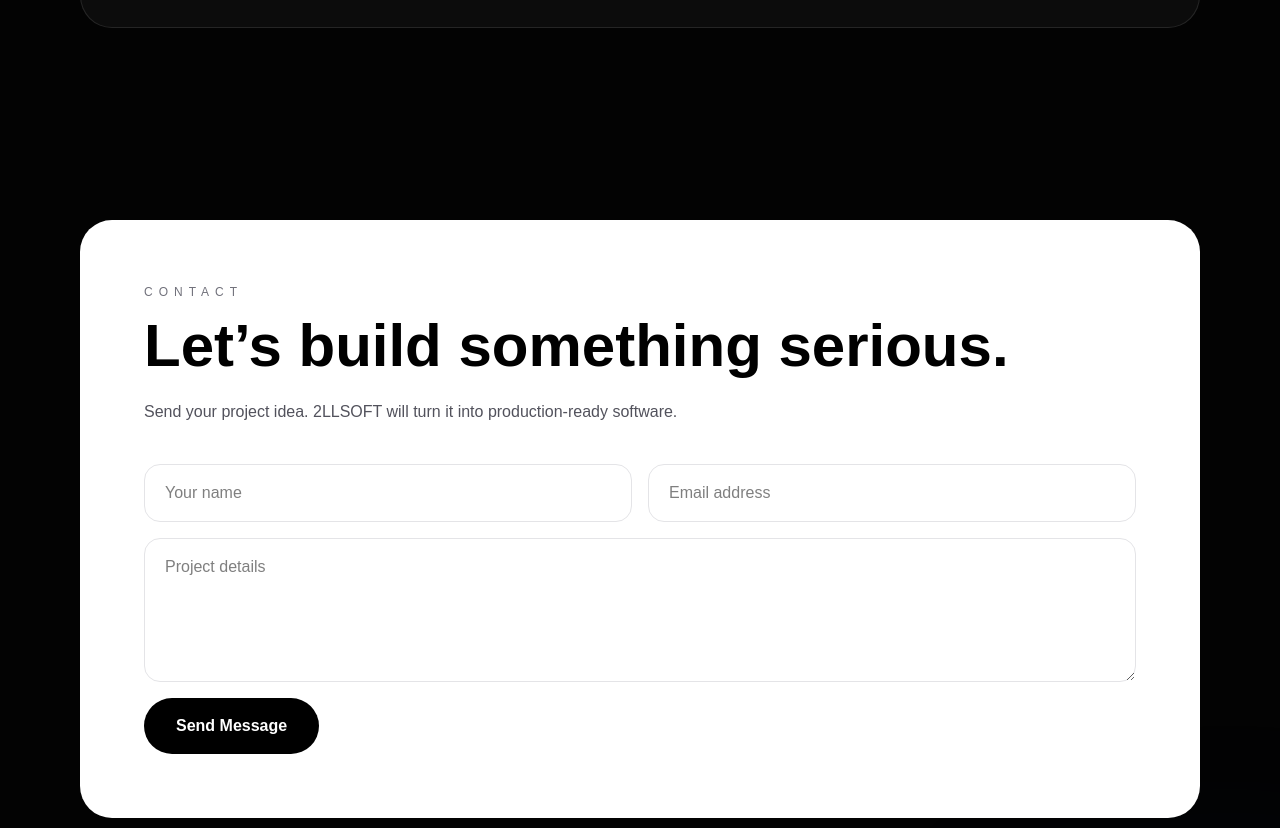
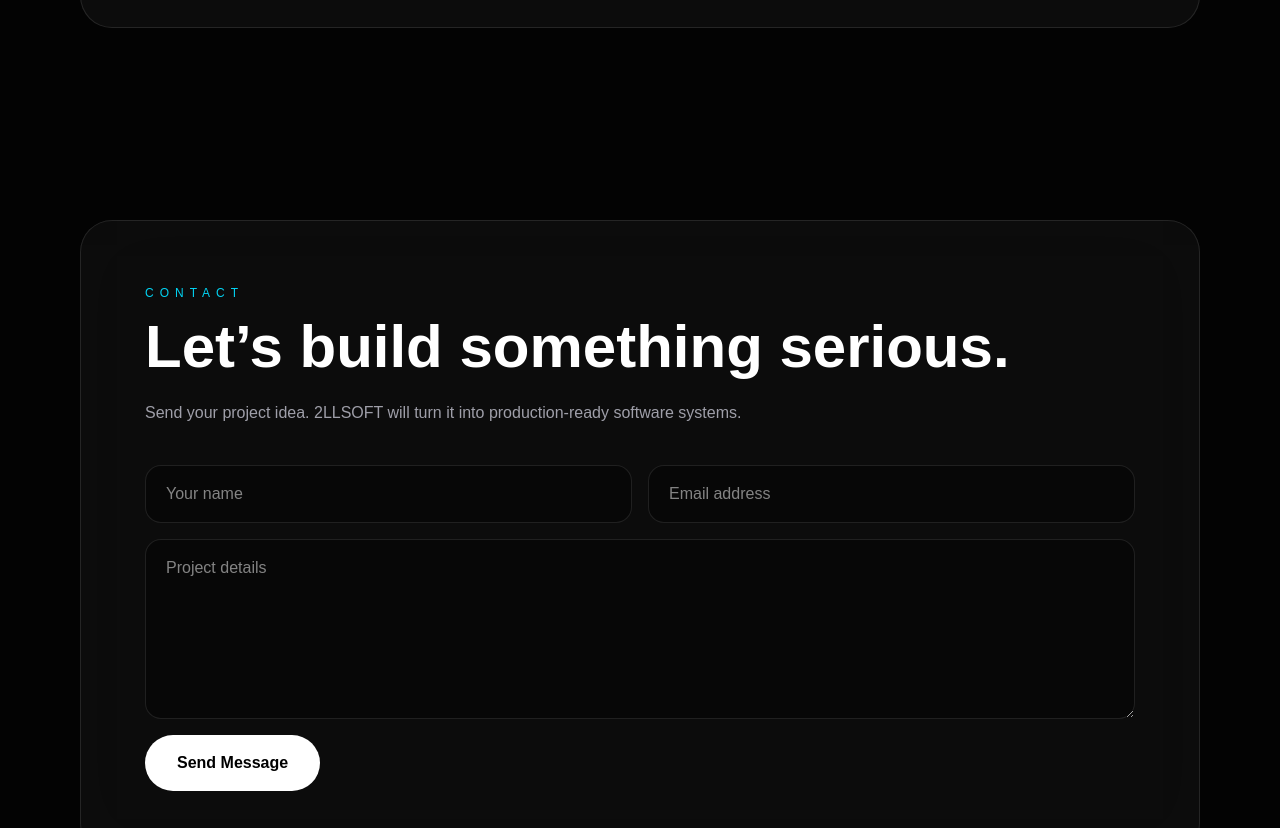
Before and after one commit to 2LLSOFT/2llsoft-clean, a Next.js app: page / in a window 1280 px wide. Shown: the part 7169-7997 px from the top of the page. Built offline with nearby package versions, Linux system fonts and the light colour scheme.

Commit message:
upgrade contact section

```diff
--- a/sections/Contact.tsx
+++ b/sections/Contact.tsx
@@ -29,12 +29,12 @@ export default function Contact() {
   }
 
   return (
-    <section id="contact" className="px-6 py-24 md:px-20">
-      <form
-        onSubmit={handleSubmit}
-        className="rounded-[2rem] bg-white p-10 text-black md:p-16"
+    <section
+      id="contact"
+      className="bg-[#030303] px-6 py-24 text-white md:px-20"
     >
-        <p className="text-xs uppercase tracking-[0.5em] text-zinc-500">
+      <div className="rounded-[2rem] border border-white/10 bg-white/[0.04] p-10 backdrop-blur-2xl md:p-16">
+        <p className="text-xs uppercase tracking-[0.5em] text-cyan-400">
           Contact
         </p>
 
@@ -42,41 +42,50 @@ export default function Contact() {
           Let’s build something serious.
         </h2>
 
-        <p className="mt-6 max-w-2xl text-zinc-600">
+        <p className="mt-6 max-w-2xl text-zinc-400">
           Send your project idea. 2LLSOFT will turn it into production-ready
-          software.
+          software systems.
         </p>
 
-        <div className="mt-10 grid gap-4 md:grid-cols-2">
+        <form
+          onSubmit={handleSubmit}
+          className="mt-10 grid gap-4 md:grid-cols-2"
+        >
           <input
             required
             name="name"
-            className="rounded-2xl border border-zinc-200 px-5 py-4"
             placeholder="Your name"
+            className="rounded-2xl border border-white/10 bg-black/40 px-5 py-4 outline-none"
           />
 
           <input
             required
+            type="email"
             name="email"
-            type="email"
-            className="rounded-2xl border border-zinc-200 px-5 py-4"
             placeholder="Email address"
+            className="rounded-2xl border border-white/10 bg-black/40 px-5 py-4 outline-none"
           />
 
           <textarea
             required
             name="message"
-            className="min-h-36 rounded-2xl border border-zinc-200 px-5 py-4 md:col-span-2"
             placeholder="Project details"
+            className="min-h-[180px] rounded-2xl border border-white/10 bg-black/40 px-5 py-4 outline-none md:col-span-2"
           />
 
-          <button className="rounded-full bg-black px-8 py-4 font-bold text-white md:w-fit">
+          <button
+            className="rounded-full bg-white px-8 py-4 font-bold text-black transition duration-300 hover:scale-105 hover:bg-cyan-300 md:w-fit"
+          >
             Send Message
           </button>
+        </form>
+
+        {status && (
+          <p className="mt-6 text-sm text-cyan-400">
+            {status}
+          </p>
+        )}
       </div>
-
-        {status && <p className="mt-6 text-sm text-zinc-600">{status}</p>}
-      </form>
     </section>
   );
 }
```
Lines whose indentation alone changed are shown as unchanged.
